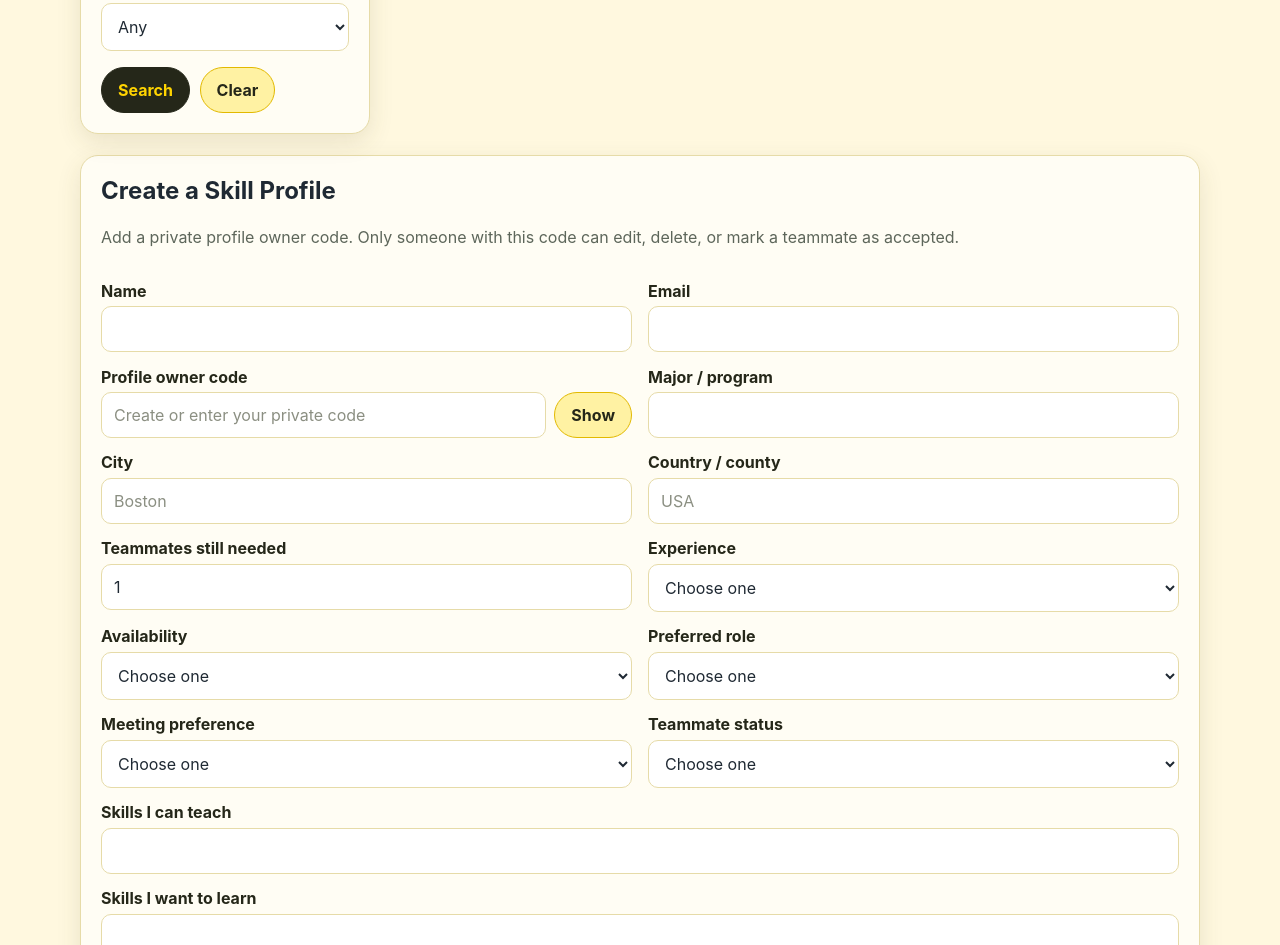
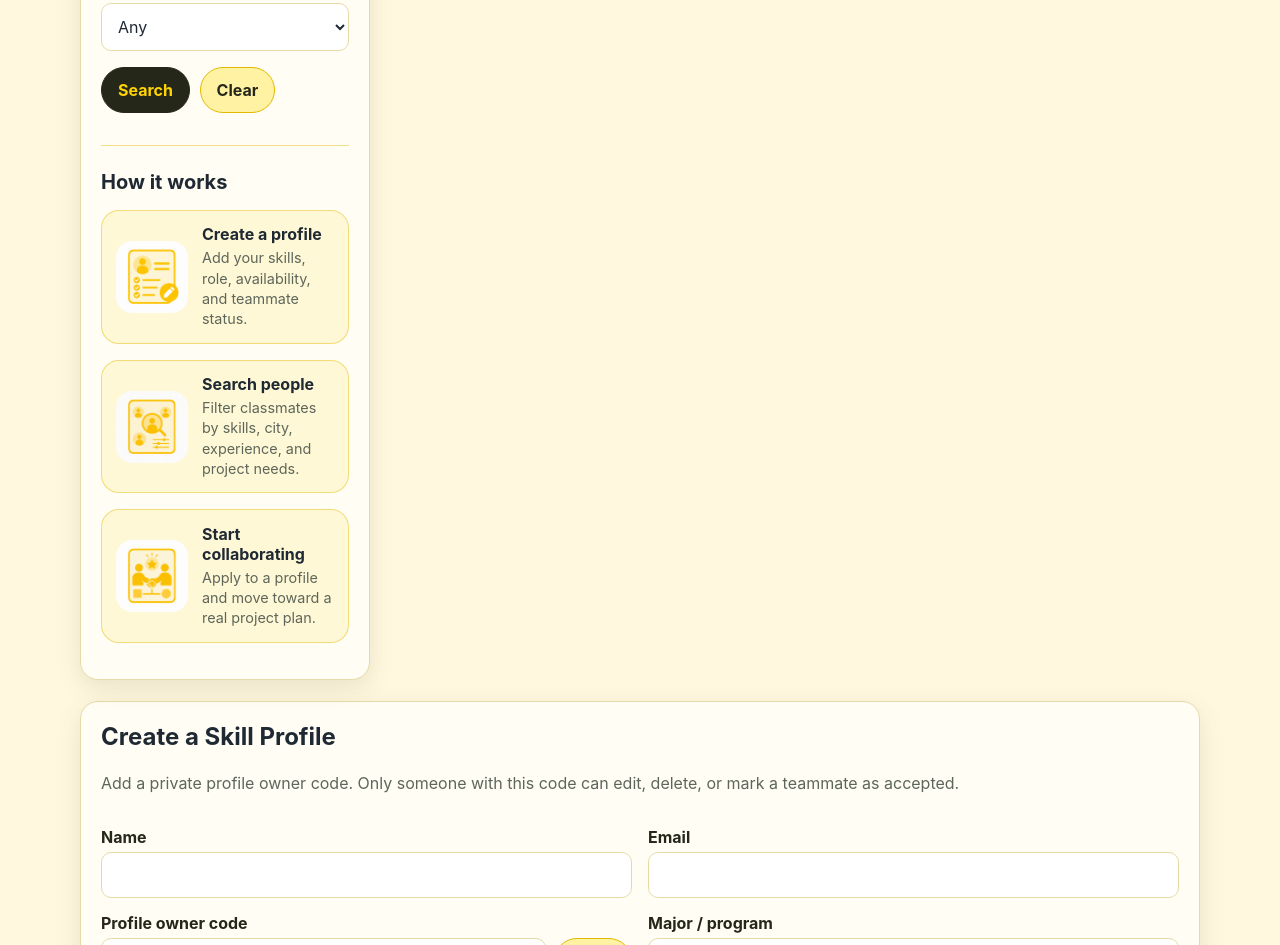
Before and after one commit to AkhilanAnbu/SkillBridge, a website with bundled scripts: page public/teammates.html in a window 1280 px wide. Shown: the part 1113-2058 px from the top of the page. Built offline with nearby package versions, Linux system fonts and the light colour scheme; no server answers.

Commit message:
added and edited format made it to 5 profiles each page

```diff
--- a/public/css/teammates.css
+++ b/public/css/teammates.css
@@ -269,3 +269,44 @@
   background: var(--surface);
   box-shadow: 0 20px 60px rgba(37, 39, 25, 0.25);
 }
+
+.teammate-guide {
+  margin-top: 2rem;
+  padding-top: 1.5rem;
+  border-top: 1px solid rgba(229, 185, 0, 0.45);
+}
+
+.teammate-guide h2 {
+  margin-bottom: 1rem;
+  font-size: 1.25rem;
+}
+
+.guide-step {
+  display: grid;
+  grid-template-columns: 72px 1fr;
+  gap: 0.9rem;
+  align-items: center;
+  margin-bottom: 1rem;
+  padding: 0.85rem;
+  border: 1px solid rgba(229, 185, 0, 0.45);
+  border-radius: 18px;
+  background: rgba(255, 245, 190, 0.55);
+}
+
+.guide-icon {
+  width: 72px;
+  height: 72px;
+  object-fit: contain;
+  border-radius: 16px;
+}
+
+.guide-step h3 {
+  margin: 0 0 0.25rem;
+  font-size: 1rem;
+}
+
+.guide-step p {
+  margin: 0;
+  font-size: 0.9rem;
+  line-height: 1.4;
+}
--- a/public/js/profileList.js
+++ b/public/js/profileList.js
@@ -303,7 +303,7 @@ export function setupProfileList(onEdit) {
 
   let loadedProfiles = [];
   let currentPage = 1;
-  const profilesPerPage = 10;
+  const profilesPerPage = 5;
 
   setupApplyForm();
 
@@ -336,7 +336,7 @@ export function setupProfileList(onEdit) {
           type="button"
           ${currentPage === 1 ? "disabled" : ""}
         >
-          Previous 10
+          Previous 5
         </button>
 
         <span>Page ${currentPage} of ${totalPages}</span>
@@ -347,7 +347,7 @@ export function setupProfileList(onEdit) {
           type="button"
           ${currentPage === totalPages ? "disabled" : ""}
         >
-          Next 10
+          Next 5
         </button>
       </div>
     `;
--- a/public/teammates.html
+++ b/public/teammates.html
@@ -109,6 +109,42 @@
               <button id="clear-filters" class="button secondary" type="button">Clear</button>
             </div>
           </form>
+
+          <section class="teammate-guide" aria-label="How SkillBridge works">
+            <h2>How it works</h2>
+
+            <div class="guide-step">
+              <img
+                src="./images/how-profile.png"
+                alt="Create a skill profile icon"
+                class="guide-icon"
+              />
+              <div>
+                <h3>Create a profile</h3>
+                <p>Add your skills, role, availability, and teammate status.</p>
+              </div>
+            </div>
+
+            <div class="guide-step">
+              <img src="./images/how-search.png" alt="Search people icon" class="guide-icon" />
+              <div>
+                <h3>Search people</h3>
+                <p>Filter classmates by skills, city, experience, and project needs.</p>
+              </div>
+            </div>
+
+            <div class="guide-step">
+              <img
+                src="./images/how-collab.png"
+                alt="Start collaborating icon"
+                class="guide-icon"
+              />
+              <div>
+                <h3>Start collaborating</h3>
+                <p>Apply to a profile and move toward a real project plan.</p>
+              </div>
+            </div>
+          </section>
         </aside>
 
         <section class="results" aria-live="polite">
```
Also changed, not shown: public/images/how-collab.png (added), public/images/how-profile.png (added), public/images/how-search.png (added).
